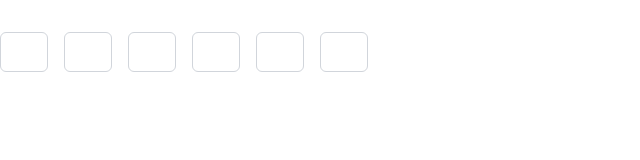
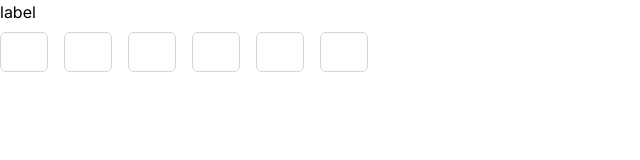
Before and after one commit to samuelrms/OTP-Nextjs, a Next.js app: page / in a window 1280 px wide. Shown: the top 160 px of the page, without its empty margins (0-640 px from the left). Built offline with nearby package versions, Linux system fonts and the light colour scheme.

Commit message:
chore: Remove unused inputProps from OTP component

```diff
--- a/src/components/OTP/index.tsx
+++ b/src/components/OTP/index.tsx
@@ -10,6 +10,7 @@ export const OTP = ({
   inputHeight = "h-12",
   inputWidth = "w-12",
   spacing = "gap-4",
+  inputProps,
 }: OTPInputProps) => {
   const [otp, setOtp] = useState<string[]>(new Array(length).fill(""));
   const inputRefs = useRef<(HTMLInputElement | null)[]>([]);
@@ -113,7 +114,7 @@ export const OTP = ({
       id="label"
       onClick={onFocusOTP}
     >
-      <label className="text-white">label</label>
+      <label>label</label>
       <div className={`flex-row flex ${spacing}`}>
         {otp.map((data, index) => (
           <div key={index} className={`${inputHeight} ${inputWidth}`}>
@@ -126,6 +127,7 @@ export const OTP = ({
                 inputRefs.current[index] = ref;
               }}
               className={`${inputHeight} ${inputWidth} text-center border border-gray-300 rounded-md focus:ring-2 focus:primary-500 focus:outline-none focus:border-transparent`}
+              {...inputProps}
             />
           </div>
         ))}
```
